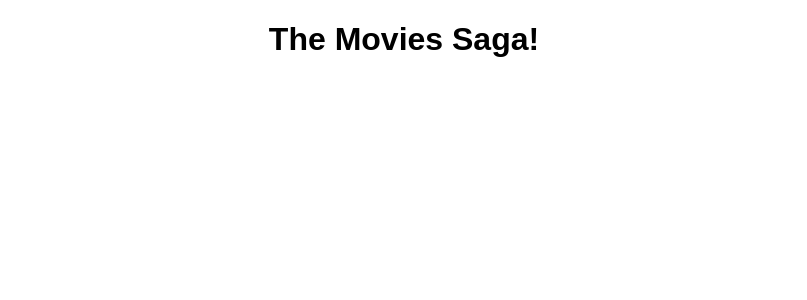
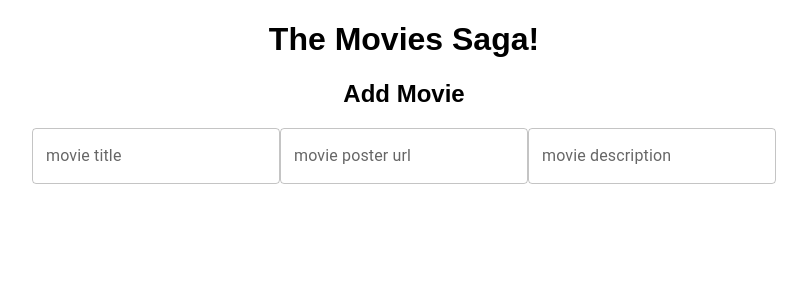
Before and after one commit to AlinaTrukhina/weekend-challenge-movie-sagas, a React (Create React App) app: page /#/addmovie in a window 1280 px wide. Shown: the top 300 px of the page, without its empty margins (236-1043 px from the left). Built offline with nearby package versions, Linux system fonts and the light colour scheme; no server answers.

Commit message:
add route to fetch genres

```diff
--- a/src/components/App/App.js
+++ b/src/components/App/App.js
@@ -1,6 +1,7 @@
 import {HashRouter as Router, Route} from 'react-router-dom';
 import './App.css';
-import MovieList from '../MovieList/MovieList'
+import MovieList from '../MovieList/MovieList';
+import MovieForm from '../MovieForm/MovieForm';
 import DetailsPage from '../DetailsPage/DetailsPage';
 
 function App() {
@@ -16,6 +17,9 @@ function App() {
           <DetailsPage />
         </Route>
 
+        <Route path='/addmovie'>
+          <MovieForm />
+        </Route>
       </Router>
     </div>
   );
--- a/src/components/DetailsPage/DetailsPage.jsx
+++ b/src/components/DetailsPage/DetailsPage.jsx
@@ -29,10 +29,10 @@ function DetailsPage() {
             <h1>{activeMovie && activeMovie.title}</h1>
             <img src={activeMovie && activeMovie.poster} />
             <ul>
-                {activeMovie && activeMovie.genres.map(x =>
+                {activeMovie.genres && activeMovie.genres.map(x =>
                   <li key={x.genre}>{x.genre}</li>
                 )}
-                </ul>
+            </ul>
             <p>{activeMovie && activeMovie.description}</p>
             <button onClick={handleBack}>Back to Movies List</button>
         </>
--- /dev/null
+++ b/src/components/MovieForm/MovieForm.jsx
@@ -0,0 +1,44 @@
+import React, { useEffect } from 'react';
+import { useDispatch, useSelector } from 'react-redux';
+import { useHistory } from "react-router-dom";
+
+// import material UI for styling form
+import Box from '@mui/material/Box';
+import TextField from '@mui/material/TextField';
+
+function MovieForm() {
+
+    const dispatch = useDispatch();
+    const genres = useSelector(store => store.genres);
+    const history = useHistory();
+
+    useEffect(() => {
+        dispatch({ type: 'FETCH_ALL_GENRES' });
+    }, []);
+
+    return (
+        <>
+            <h2>Add Movie</h2>
+            <form>
+            {/*
+            input
+            input
+            textarea
+            dropdown
+            */}
+            <TextField id="movieTitleInput"
+                        label="movie title"
+                        variant="outlined" />
+            <TextField id="moviePosterInput"
+                       label="movie poster url"
+                        variant="outlined" />
+            <TextField id="movieDescInput"
+                        label="movie description"
+                        variant="outlined" />
+
+            </form>
+        </>
+    )
+}
+
+export default MovieForm;
--- a/src/index.js
+++ b/src/index.js
@@ -19,6 +19,9 @@ function* rootSaga() {
 
     // get active movie for movie details page
     yield takeEvery('GET_ACTIVE_MOVIE', getActiveMovie);
+
+    // get all genres from the database
+    yield takeEvery('FETCH_ALL_GENRES', fetchAllGenres);
 }
 
 function* fetchAllMovies() {
@@ -30,6 +33,18 @@ function* fetchAllMovies() {
 
     } catch {
         console.log('get all error');
+    }
+}
+
+// generator function called on 'FETCH_ALL_GENRES'
+function* fetchAllGenres() {
+    try {
+        const genres = yield axios.get('/api/genre');
+        console.log('getting genres')
+        yield put({ type: 'SET_GENRES', payload: genres.data })
+    }
+    catch (error) {
+        console.error('error fetching genres', error);
     }
 }
 
```
Also changed, not shown: 1 other file (tests, documents, lock files or other folders).
